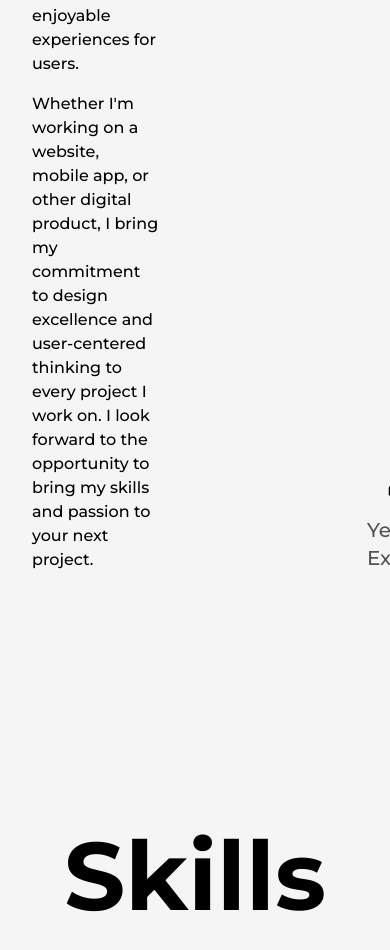
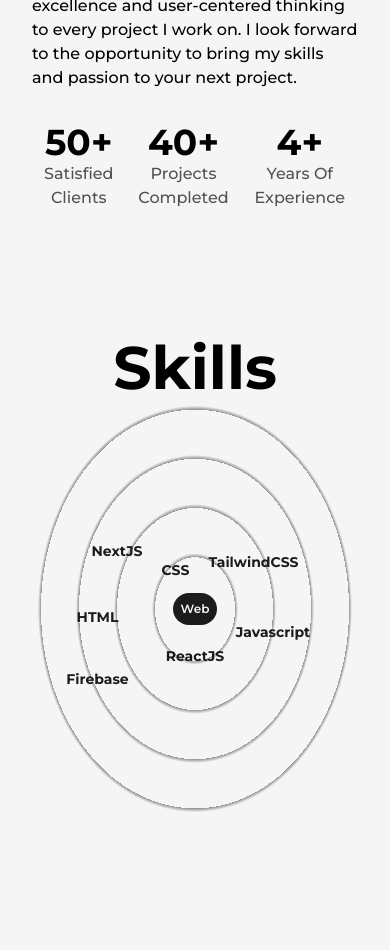
Before and after one commit to BanuDanabakiyam/Portfolio-, a Next.js app: page /about in a window 390 px wide. Shown: the part 1000-1950 px from the top of the page. Built offline with nearby package versions, Linux system fonts and the light colour scheme.

Commit message:
addingDarksideInSkillsPage

```diff
--- a/src/components/Skills.js
+++ b/src/components/Skills.js
@@ -5,7 +5,10 @@
         <>
 
             <motion.div className="flex items-center justify-center rounded-full font-semibold
-             bg-dark text-light py-3 px-6 shadow-dark cursor-pointer absolute dark:text-dark dark:bg-light"
+             bg-dark text-light py-3 px-6 shadow-dark cursor-pointer absolute dark:text-dark dark:bg-light
+             lg:py-2 lg:px-4 md:text-sm md:py-1.5 md:px-3 xs:bg-transparent xs:dark:bg-transparent
+             xs:text-dark xs:dark:text-light xs:font-bold
+             "
             whileHover = {{scale:1.05}}
             initial={{x:0,y:0}}
             whileInView={{x:x,y:y, transition: {duration:1.5}}}
@@ -23,13 +26,19 @@
 const Skills = () => {
     return(
         <>
-        <h2 className="font-bold text-8xl mt-64 w-full text-center">Skills</h2>
+        <h2 className="font-bold text-8xl mt-64 w-full text-center md:text-6xl md:mt-32">Skills</h2>
         <div className="w-full h-screen relative flex items-center justify-center rounded-full bg-circularLight
-        dark:bg-circularDark
+        dark:bg-circularDark  lg:h-[80vh] sm:h-[60vh] xs:h-[50vh]
+        lg:bg-circularLightLg lg:dark:bg-circularDarkLg
+        md:bg-circularLightMd md:dark:bg-circularDarkMd
+        sm:bg-circularLightSm sm:dark:bg-circularDarkSm
         ">
             <motion.div className="flex items-center justify-center rounded-full font-semibold
-             bg-dark text-light p-8 shadow-dark cursor-pointer dark:text-dark dark:bg-light"
+             bg-dark text-light p-8 shadow-dark cursor-pointer dark:text-dark dark:bg-light
+             md:p-4 xs:text-xs xs:p-2
+             "
             whileHover = {{scale:1.05}}
+
             >
             Web
 
--- a/src/pages/about.js
+++ b/src/pages/about.js
@@ -7,7 +7,7 @@
 import profilePic from "../../public/images/profile/developer-pic-2.jpeg";
 import React, { use, useEffect, useRef } from "react";
 import Image from "next/image";
-import { m, useInView, useMotionValue, useSpring } from "framer-motion";
+import { motion, useInView, useMotionValue, useSpring } from "framer-motion";
 const AnimatedNumbers = ({value}) => {
     const ref = useRef(null);
     const motionValue = useMotionValue(0);
@@ -39,12 +39,12 @@
             <title>CodeBucks | About Page</title>
             <meta name="description" content="any description"></meta>
         </Head>
-        <main className="flex w-full flex-col items-center justify-center dark:text-light">
+        <main className="flex w-full flex-col items-center justify-center dark:text-light ">
             <Layout className="pt-16">
-                <AnimatedText text="Passion Fuels Purpose!" className="mb-12 lg:!text-7xl sm:!text-6xl xs:!text-4xl"/>
-            <div className="grid w-full grid-cols-8 gap-16">
-                <div className="col-span-3 flex flex-col items-start justify-start">
-                    <h2 className="mb-4 text-lg font-bold uppercase text-dark/75 dark:text-light">Biography</h2>
+                <AnimatedText text="Passion Fuels Purpose!" className="mb-12 lg:!text-7xl sm:!text-6xl xs:!text-4xl sm:mb-8"/>
+            <div className="grid w-full grid-cols-8 gap-16 sm:gap-8">
+                <div className="col-span-3 flex flex-col items-start justify-start xl:col-span-4 md:order-2 md:col-span-8">
+                    <h2 className="mb-4 text-lg font-bold uppercase text-dark/75 dark:text-light/75">Biography</h2>
                     <p className="font-medium">
                     Hi, I'm CodeBucks, a web developer and UI/UX designer with a passion for creating beautiful, functional,
                     and user-centered digital experiences. With 4 years of experience in the field. I am always looking for
@@ -60,7 +60,10 @@
 every project I work on. I look forward to the opportunity to bring my skills and passion to your next project.
 </p>
 </div>
-<div className="col-span-3 relative h-max rounded-2xl border-2 border-solid border-dark bg-light p-8 dark:bg-dark">
+
+<div className="col-span-3 relative h-max rounded-2xl border-2 border-solid border-dark bg-light p-8 dark:bg-dark dark:border-light
+xl:col-span-4 md:order-1 md:col-span-8
+">
 
    <div className="absolute top-0 -right-3 -z-10 w-[102%] h-[103%] rounded-[2rem] bg-dark dark:bg-light"/>
    <Image src={profilePic} alt="codebuck" className="w-full h-auto rounded-2xl"
@@ -69,24 +72,31 @@
    "
    />
 </div>
-   <div className="col-span-2 flex flex-col items-end justify-between">
-    <div className="flex flex-col items-end justify-center">
-        <span className="inline-block text-7xl font-bold">
+   <div className="col-span-2 flex flex-col items-end justify-between xl:col-span-8 xl:flex-row md:order-3">
+    <div className="flex flex-col items-end justify-center xl:items-center ">
+        <span className="inline-block text-7xl font-bold md:text-6xl sm:text-5xl xs:text-4xl">
             <AnimatedNumbers value={50}/>+</span>
-        <h2 className="text-xl font-medium capitalize text-dark/75 dark:text-light">satisfied clients</h2>
+        <h2 className="text-xl font-medium capitalize text-dark/75 dark:text-light
+        xl:text-center md:text-lg sm:text-base
+        ">satisfied clients</h2>
     </div>
-    <div className="flex flex-col items-end justify-center">
-        <span className="inline-block text-7xl font-bold">
+    <div className="flex flex-col items-end justify-center xl:items-center">
+        <span className="inline-block text-7xl font-bold md:text-6xl sm:text-5xl xs:text-4xl">
             <AnimatedNumbers value={40}/>+</span>
-        <h2 className="text-xl font-medium capitalize text-dark/75 dark:text-light">projects completed</h2>
+        <h2 className="text-xl font-medium capitalize text-dark/75 dark:text-light
+        xl:text-center md:text-lg sm:text-base
+        ">projects completed</h2>
     </div>
-    <div className="flex flex-col items-end justify-center">
-        <span className="inline-block text-7xl font-bold">
+    <div className="flex flex-col items-end justify-center xl:items-center">
+        <span className="inline-block text-7xl font-bold md:text-6xl sm:text-5xl xs:text-4xl">
             <AnimatedNumbers value={4}/>+</span>
-        <h2 className="text-xl font-medium capitalize text-dark/75 dark:text-light">years of experience</h2>
+        <h2 className="text-xl font-medium capitalize text-dark/75 dark:text-light
+        xl:text-center md:text-lg sm:text-base
+        ">years of experience</h2>
     </div>
    </div>
    </div>
+
         <Skills/>
         <Experience/>
         <Education/>
--- a/tailwind.config.js
+++ b/tailwind.config.js
@@ -21,8 +21,29 @@
     'spin-slow': 'spin 8s linear infinite',
   },
   backgroundImage:{
-    circularLight: 'repeating-radial-gradient(rgba(0,0,0,0.4) 2px, #f5f5f5 5px, #f5f5f5 100px);',
-    circularDark: 'repeating-radial-gradient(rgba(255,255,255,0.5) 2px, #1b1b1b 8px, #1b1b1b 100px);'
+    circularLight:
+        "repeating-radial-gradient(rgba(0,0,0,0.4) 2px,#f5f5f5 5px,#f5f5f5 100px)",
+
+    circularDark:
+        "repeating-radial-gradient(rgba(255,255,255,0.5) 2px,#1b1b1b 8px,#1b1b1b 100px)",
+
+    circularLightLg:
+        "repeating-radial-gradient(rgba(0,0,0,0.4) 2px,#f5f5f5 5px,#f5f5f5 80px)",
+
+    circularDarkLg:
+        "repeating-radial-gradient(rgba(255,255,255,0.5) 2px,#1b1b1b 8px,#1b1b1b 80px)",
+
+    circularLightMd:
+        "repeating-radial-gradient(rgba(0,0,0,0.4) 2px,#f5f5f5 5px,#f5f5f5 60px)",
+
+    circularDarkMd:
+        "repeating-radial-gradient(rgba(255,255,255,0.5) 2px,#1b1b1b 8px,#1b1b1b 60px)",
+
+    circularLightSm:
+        "repeating-radial-gradient(rgba(0,0,0,0.4) 2px,#f5f5f5 5px,#f5f5f5 40px)",
+
+    circularDarkSm:
+        "repeating-radial-gradient(rgba(255,255,255,0.5) 2px,#1b1b1b 8px,#1b1b1b 40px)",
   },
 },
 screens: {
```
Also changed, not shown: public/All-Texts/styles.txt. Lines whose indentation alone changed are shown as unchanged.
